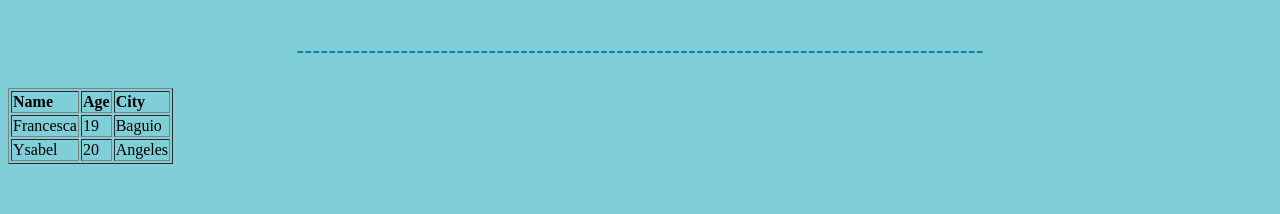
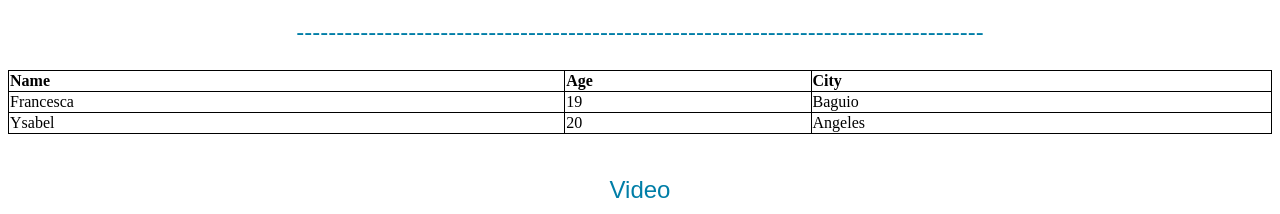
Before and after one commit to belpaco/225353826-WebApp, a plain HTML site: page html_exercise_01.html in a window 1280 px wide. Shown: the part 1161-1375 px from the top of the page. Drawn offline with Linux system fonts and the light colour scheme.

Commit message:
Added changes to code

```diff
--- a/html_exercise_01.html
+++ b/html_exercise_01.html
@@ -3,12 +3,21 @@
 <head>
     <meta charset="UTF-8">
     <meta name="viewport" content="width=device-width, initial-scale=1.0">
-    <title>HTML Activity 2 1/17/24</title>
+    <title>HTML Activity 1 1/17/24</title>
+    <style>
+        table{
+        border-collapse: collapse;
+        width: 100%;
+        }
+        th, td{
+        border: 1px solid black;
+        text-align:left;
+        }
+    </style>
 </head>
 <header>
     <p style="font-size: xx-large; color: #003249; font-family: fantasy; text-align: left;">Hi !</p>
 </header>
-<body style="background-color: #80ced7;">
     <figure>
         <img src="img/claire.jpg" width="800" alt="dog">
         <figcaption>Claire, the dog.</figcaption>
@@ -33,11 +42,11 @@
         <input type="checkbox" name="action" id="action" required>
         <label for="action">I accept the terms and conditions on this site.</label><br>
         <button type="submit">Submit</button>
-        <br></br>
+        <br>
     </form>
 
     <p style="font-size: x-large; color: #007ea7; font-family: fantasy; text-align: center;">--------------------------------------------------------------------------------------</p>
-    <table style="width: auto;height: auto; text-align: left;", border="1.5">
+    <table>
         <thead>
             <tr>
             <th>Name</th>
@@ -58,12 +67,12 @@
             </tr>
         </tbody>
     </table>
-    <br></br>
+    <br>
     <p style="font-size: x-large; color: #007ea7; font-family: fantasy; text-align: center;">Video</p>
     <video width="400" controls>
         <source src="img/dog.mp4" type="video/mp4">
     </video>
-    <br></br>
+    <br>
     <p style="font-size: x-large; color: #007ea7; font-family: fantasy; text-align: center;">Audio File</p>
     <audio controls>
         <source src="img/sound.wav" type="audio/wav">
```
